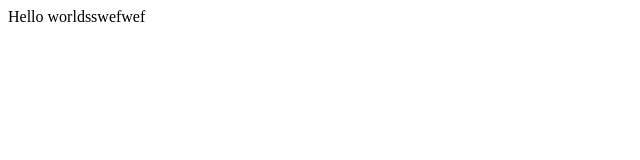
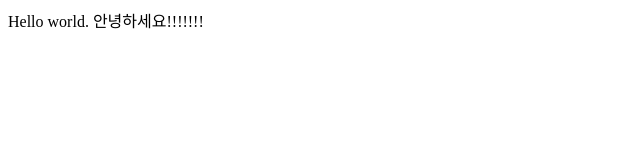
Before and after one commit to ssh7967/opentutorials-Teddy, a plain HTML site: page index.html in a window 1280 px wide. Shown: the whole page, without its empty margins (0-640 px from the left). Drawn offline with Linux system fonts and the light colour scheme.

Commit message:
그냥해본거다

```diff
--- a/index.html
+++ b/index.html
@@ -14,6 +14,7 @@ Remove this if you use the .htaccess -->
 <link rel="apple-touch-icon" href="/apple-touch-icon.png" />
 </head>
 <body>
-Hello worldsswefwef
+Hello world.
+안녕하세요!!!!!!!
 </body>
 </html>
```
